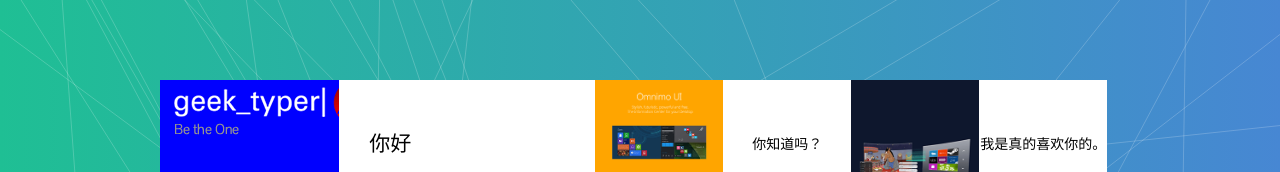
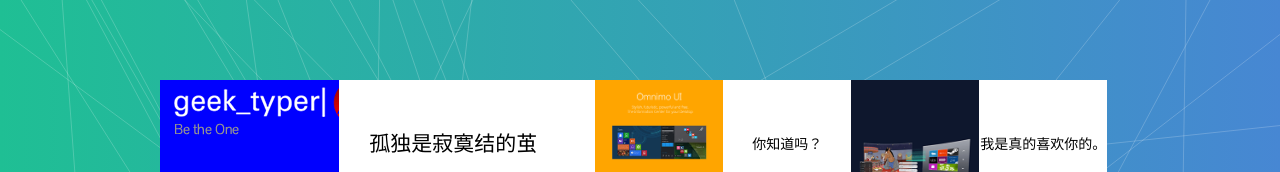
Before and after one commit to zcy520/princess, a plain HTML site: page index.html in a window 1280 px wide. Shown: the top 172 px of the page. Drawn offline with Linux system fonts and the light colour scheme.

Commit message:
Update index.html

```diff
--- a/index.html
+++ b/index.html
@@ -130,7 +130,7 @@ document.write(ah[rN])</script></div>
 <div class="doubleboth" id="intro">
 <div style="padding:30px;">
 
-<h1>你好</h1>
+<h1>孤独是寂寞结的茧</h1>
 <!--<p>This is the stuff I do <a href="/status">[status]</a></p>-->
 <a href="mailto:15068150787@163.com"><img class="socialicons" src="img/mail.png" /></a>
 <a href="http://fediafedia.deviantart.com/"><img  class="socialicons" src="img/deviantart.png" /></a>
```
